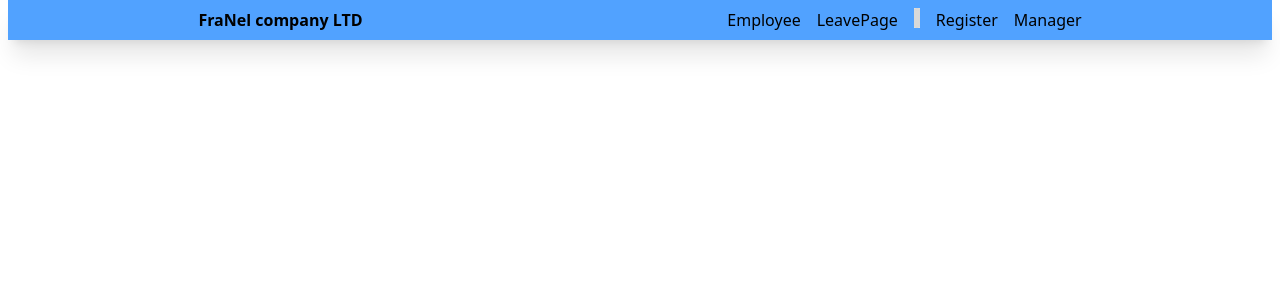
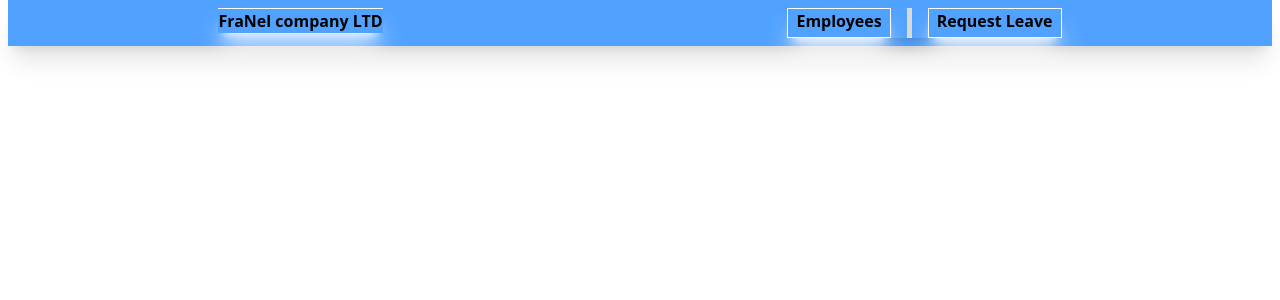
Before and after one commit to Cocoatea57/Employee-Management, a React (Vite) app: page / in a window 1280 px wide. Shown: the top 300 px of the page. Built offline with nearby package versions, Linux system fonts and the light colour scheme.

Commit message:
reshaped navbar

```diff
--- a/src/components/Navbar.jsx
+++ b/src/components/Navbar.jsx
@@ -7,14 +7,12 @@ function Navbar() {
     <div>
         <nav className='flex justify-around bg-blue-400 shadow-xl p-2 mx-2 '>
             <div>
-                <p><strong>FraNel company LTD </strong></p>
+                <p className='shadow-white shadow-xl border-t-1 border-white'><strong>FraNel company LTD </strong></p>
             </div>
-            <div className='flex gap-4'>
-                <Link to='/Employee' >Employee</Link>
-                <Link to='/LeavePage' >LeavePage</Link>
-                <img src={kenny} alt="division" className='shadow-white shadow-2xl text-white w-[6px] h-[20px]'/>
-                <Link to='/Register'>Register</Link>
-                <Link to='/Manager'>Manager</Link>
+            <div className='flex gap-4 shadow-lg'>
+                <Link to='/Employee' className='font-semibold shadow-white shadow-xl border px-2 border-white'>Employees</Link>
+                <img src={kenny} alt="division" className='shadow-white shadow-2xl text-white w-[5px] h-[30px]'/>
+                <Link to='/LeavePage' className='font-semibold shadow-white shadow-xl border px-2 border-white'>Request Leave</Link>
             </div>
         </nav>
     </div>
```
